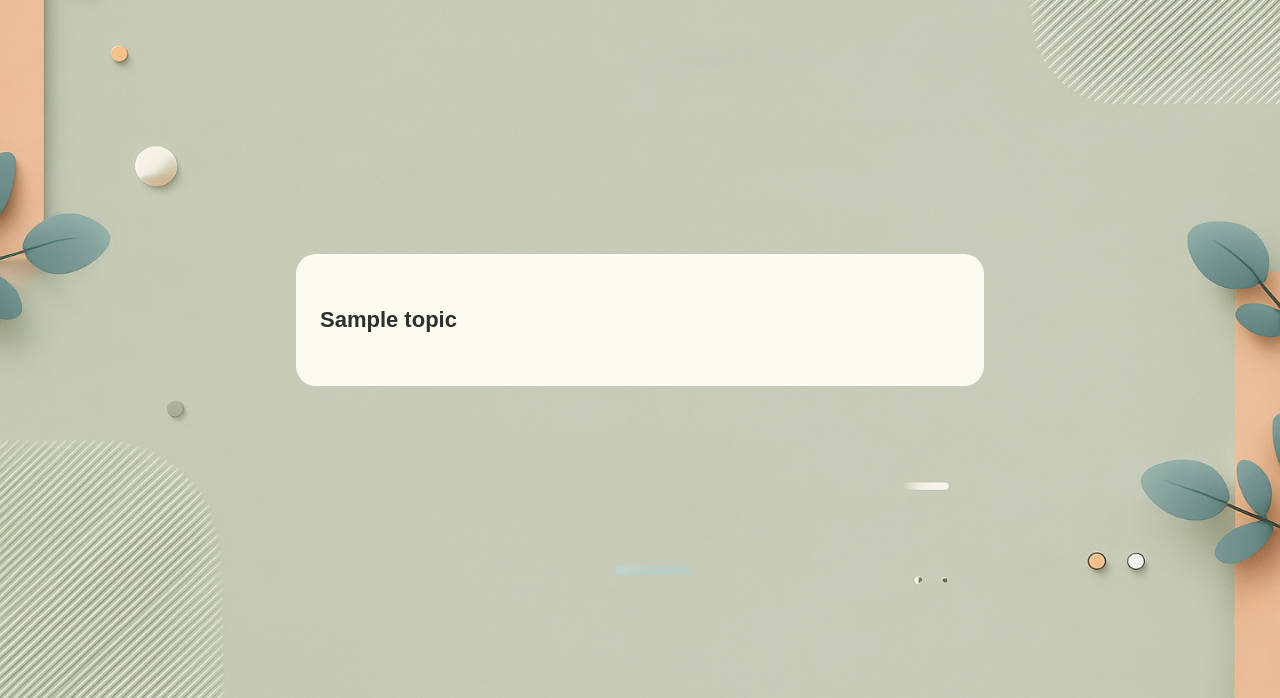
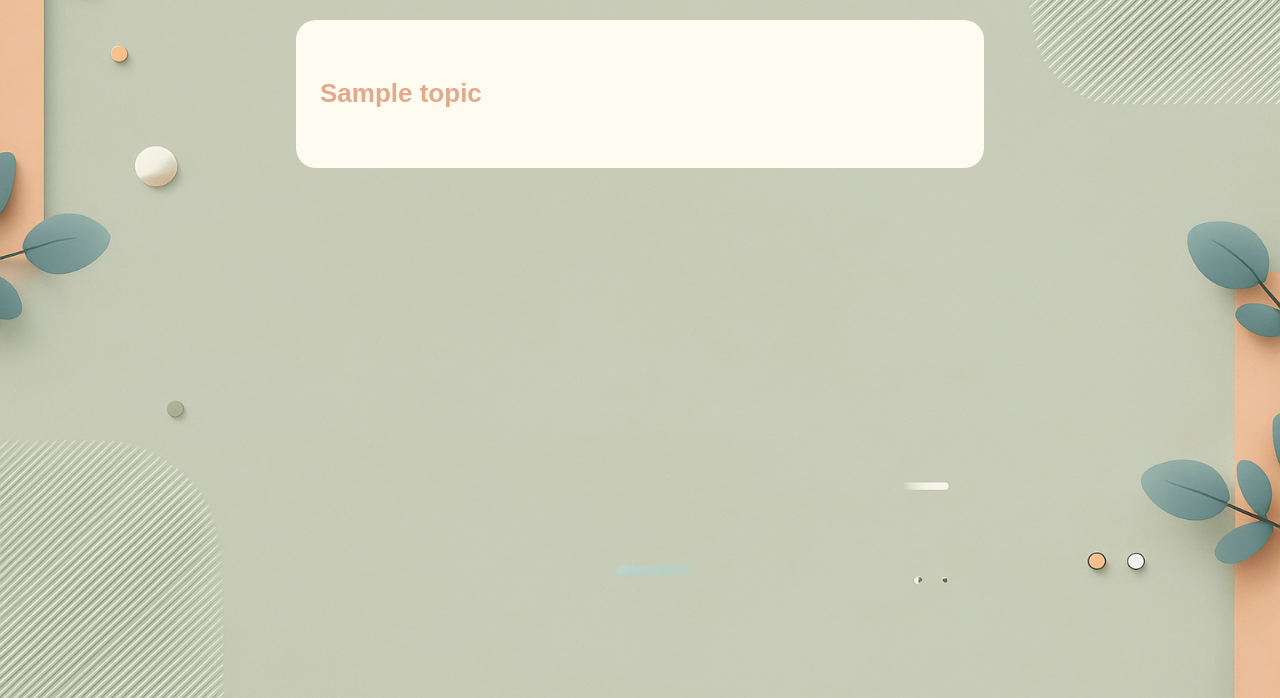
Before and after one commit to Yameen-Shaikh/LearningManagementSystem, a Django app: page /chapter/1/ in a window 1280 px wide. Shown: the part 102-800 px from the top of the page. Run offline with Django 5.2, Linux system fonts and the light colour scheme; a user stored in the database is signed in; tables that the repository leaves empty hold one stand-in row (values such as "Sample post").

Commit message:
Chapter and topic page modified

```diff
--- a/static/css/style.css
+++ b/static/css/style.css
@@ -264,6 +264,24 @@ hr {
   margin-bottom: 10px;
 }
 
-.topic-list .topic-name {
-  font-size: 22px;
+.topic-card .topic-name {
+  font-size: 26px;
+  color: #e2a98b;
+  transition: color 0.3s ease-in-out;
 }
+
+.topic-card .topic-name:hover {
+  color: var(--accent-2);
+}
+
+.topic-cards-container {
+  display: flex;
+  flex-direction: column;
+  align-items: center;
+  width: 100%;
+  padding-top: 20px; /* Add some space from the navbar */
+}
+
+.topic-card {
+  margin-bottom: 20px;
+}
--- a/templates/chapter_list.html
+++ b/templates/chapter_list.html
@@ -6,7 +6,7 @@
 
 {% block content %}
 <div class="center-card-container">
-  <div class="card">
+  <div class="card wiggle-on-load">
     <h4>Chapters</h4>
     {% if chapters %}
       <div class="list-group chapter-list">
--- a/templates/topic_list.html
+++ b/templates/topic_list.html
@@ -5,12 +5,10 @@
 {% endblock %}
 
 {% block content %}
-<div class="center-card-container">
-  <div class="card">
+<div class="topic-cards-container">
     {% if topics %}
-      <div class="list-group topic-list">
         {% for topic in topics %}
-          <div class="list-group-item">
+          <div class="card topic-card wiggle-on-load">
             <h4 class="topic-name" style="cursor: pointer;">{{ topic.name }}</h4>
             <div class="links" style="display: none;">
               {% if topic.links.all %}
@@ -25,11 +23,11 @@
             </div>
           </div>
         {% endfor %}
+    {% else %}
+      <div class="card">
+        <p>No topics found for this chapter.</p>
       </div>
-    {% else %}
-      <p>No topics found for this chapter.</p>
     {% endif %}
-  </div>
 </div>
 {% endblock %}
 
```
Also changed, not shown: gemini.md (+7 -0 lines).
